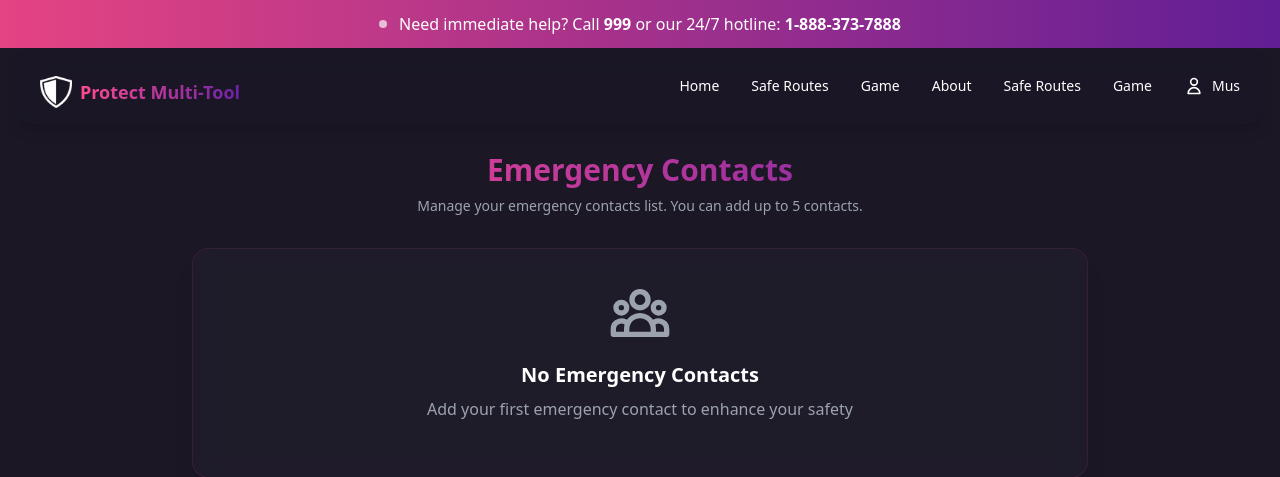
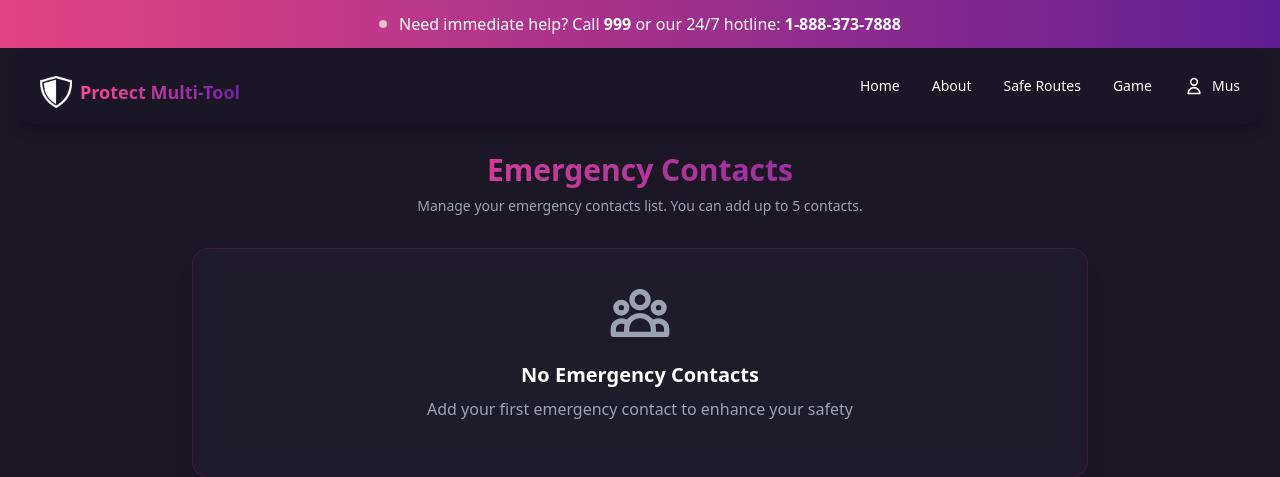
Before and after one commit to 3disturbed/Protect_Multitool, a Django app: page /account_home/emergencycontact/ in a window 1280 px wide. Shown: the top 477 px of the page. Run offline with Django 5.2, Linux system fonts and the light colour scheme; a user stored in the database is signed in; data comes from the database, SQL or seed files in the repository; both versions use the stored data as it was after the commit; some libraries are stand-ins or nearby versions.

Commit message:
Fix duplicate links on nav bar.

```diff
--- a/protect_multitool/settings.py
+++ b/protect_multitool/settings.py
@@ -33,6 +33,7 @@ ALLOWED_HOSTS = ['*']
 CSRF_TRUSTED_ORIGINS = [
     'https://8000-3disturbed-protectmulti-ombljfw9dkf.ws.codeinstitute-ide.net',
     "https://multitool-87412d08ac41.herokuapp.com/",
+    'https://8000-3disturbed-protectmulti-9uxdfm3l07o.ws-eu117.gitpod.io'
 ]
 
 STATIC_URL = '/static/'
--- a/templates/base.html
+++ b/templates/base.html
@@ -78,19 +78,15 @@
                     <div class="hidden md:flex items-center space-x-8">
                         {% block navigation %}
                         <a href="{% url 'home_page:home' %}" class="text-sm font-medium hover:text-accent transition-colors">Home</a>
-                        <!-- Redirect to Login -->
-                        <a href="{% url 'account_login' %}" class="text-sm font-medium hover:text-accent transition-colors">Safe Routes</a>
-                        <a href="{% url 'account_login' %}" class="text-sm font-medium hover:text-accent transition-colors flex items-center">
-                            <span>Game</span>
-                        </a>
+
                         <a href="{% url 'home_page:about' %}" class="text-sm font-medium hover:text-accent transition-colors">About</a>
                         {% endblock %}
 
                         <!-- User Auth Section -->
                         {% if user.is_authenticated %}
-                        <a href="{% url 'route_planner:planner' %}" class="text-sm font-medium hover:text-accent transition-colors">Safe Routes <!-- If signed in, can access -->
+                        <a href="{% url 'route_planner:planner' %}" class="text-sm font-medium hover:text-accent transition-colors">Safe Routes
                         </a>
-                        <a href="{% url 'game:home' %}" class="text-sm font-medium hover:text-accent transition-colors flex items-center"> <!-- If signed in, can access -->
+                        <a href="{% url 'game:home' %}" class="text-sm font-medium hover:text-accent transition-colors flex items-center">
                             <span>Game</span>
                         </a>
 
@@ -116,6 +112,11 @@
                         </div>
                         {% else %}
                         <div class="flex items-center space-x-4">
+                            <!-- Redirect to Login -->
+                            <a href="{% url 'account_login' %}" class="text-sm font-medium hover:text-accent transition-colors">Safe Routes</a>
+                            <a href="{% url 'account_login' %}" class="text-sm font-medium hover:text-accent transition-colors flex items-center">
+                                <span>Game</span>
+                            </a>
                             <a href="{% url 'account_login' %}" class="text-sm font-medium hover:text-accent transition-colors">Login</a>
                             <a href="{% url 'account_signup' %}" class="px-4 py-2 font-medium bg-secondary/20 text-white rounded-xl hover:bg-secondary/30 transition-colors">
                                 Register
```
Also changed, not shown: db.sqlite3.
